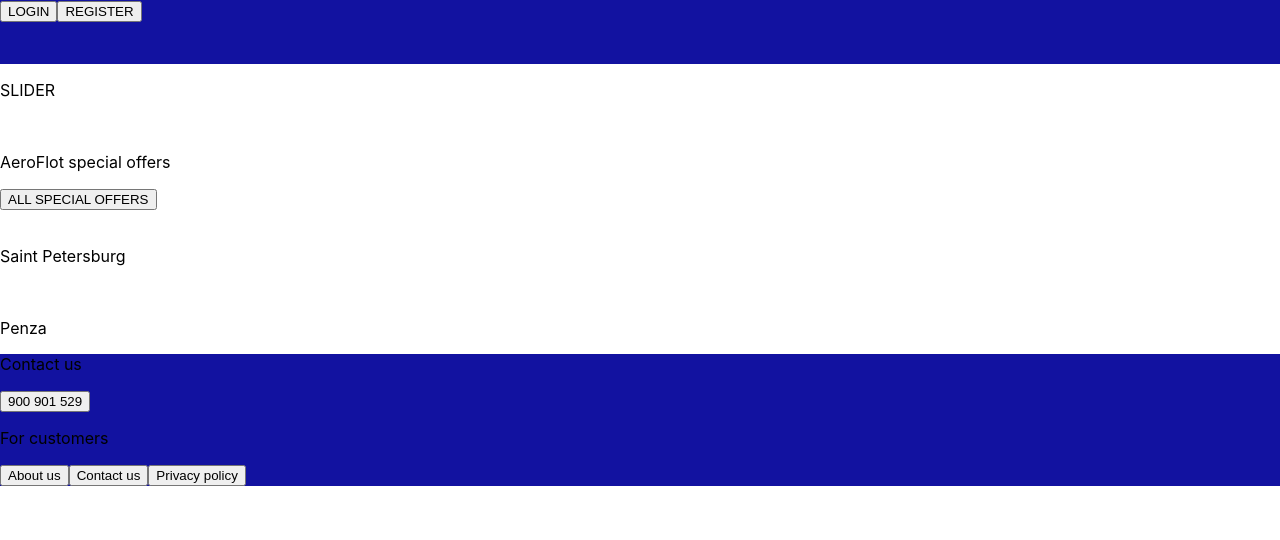
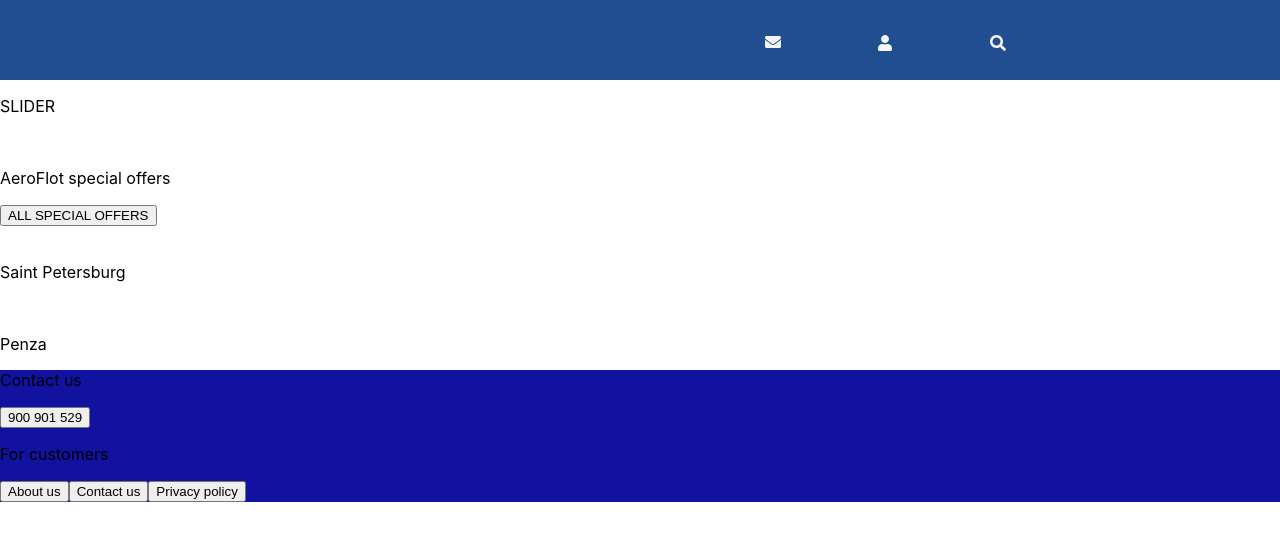
Before and after one commit to Jesus1994-7/SearchFlight_FRONT, a React (Create React App) app in the folder app/: page / in a window 1280 px wide. Shown: the top 540 px of the page. Built offline with nearby package versions, Linux system fonts and the light colour scheme; no server answers.

Commit message:
Add CSS at header

```diff
--- a/app/src/components/header/header.css
+++ /dev/null
@@ -1,4 +0,0 @@
-.comp-Header {
-    height: 4em;
-    background-color: rgb(18, 18, 160);
-}
--- a/app/src/components/header/header.jsx
+++ b/app/src/components/header/header.jsx
@@ -1,35 +1,49 @@
 import React from 'react';
 import { NavLink } from 'react-router-dom'
-import  user  from '../../redux/store.js'
+import user from '../../redux/store.js'
 
-import './header.css';
+import './header.scss';
+//ICONOS
+import { FontAwesomeIcon } from '@fortawesome/react-fontawesome'
+import { faEnvelope, faUser,faSearch } from '@fortawesome/free-solid-svg-icons'
 
 class Header extends React.Component {
     constructor(props) {
         super(props);
 
         this.state = {
-            isLoggedIn : false
+            isLoggedIn: false
         }
     };
 
     render() {
-        if(user ){
-            return(
-                <div className="comp-Header">
-                    <NavLink exact to="/">
-                        <img src="" alt=""/>
+        if (user) {
+            return (
+                <header className="comp-Header">
+                    <div><NavLink exact to="/">
+                        <img src="" alt="" />
                     </NavLink>
-                    <NavLink exact to="/login">
-                        <button>LOGIN</button>
-                    </NavLink>
-                    <NavLink exact to="/register">
-                        <button>REGISTER</button>
-                    </NavLink>
-                </div>
+                    </div>
+                    <div>
+                        <ul className="list-icons">
+                        <FontAwesomeIcon icon={faEnvelope} className="iconos"/> {/*CORREO*/}
+                            <li><FontAwesomeIcon  icon={faUser} className="iconos"/>  {/*CORREO*/}
+                            <ul>
+                                <li>
+                                <a href="/login" className="accesos">Login</a>
+                                <a href="/register" className="accesos">Register</a></li>
+                            </ul>
+                            </li>
+                            <li><FontAwesomeIcon icon={faSearch} className="iconos"/></li>
+                        </ul>
+                    </div>
+
+
+
+                </header>
             );
         }
-        }
-    };
+    }
+};
 
 export default Header;
--- /dev/null
+++ b/app/src/components/header/header.scss
@@ -0,0 +1,114 @@
+.comp-Header {
+    height: 5em;
+    background-color: #214E91;
+    display: flex;
+    justify-content: space-around;
+    align-content: center;
+    color: whitesmoke;
+
+    .list-icons {
+        display: flex;
+        justify-content: space-around;
+    }
+    .iconos {
+        cursor: pointer;
+        position: relative;
+        transition: linear 1s;
+        padding: 3em;
+        bottom: 30px;
+
+    }
+
+    /*ul {
+        list-style:  none;
+    }
+
+    a {
+        all: unset;
+        padding: 1em;
+        cursor: pointer;
+        color: whitesmoke;
+    }
+    .accesos {
+        display: inline-blockS;
+        overflow: hidden;
+    }*/
+    ul li {
+
+        list-style: none;
+        /*box-shadow: 0 0 10px rgba(100, 100, 100, 0.2) inset,1px 1px 1px #CCC;*/
+        display: inline-block;
+        line-height: 1;
+        margin: 1px;
+        border-radius: 3px;
+        position:relative;
+
+
+    }
+    ul li a {
+        color:inherit;
+        text-decoration:none !important;
+        font-size:18px;
+        width: 250px;
+    }
+
+    li ul {
+        position:absolute;
+        list-style:none;
+        width:180px;
+
+        margin-left:-110px;
+        top:50px;
+        font: 12px 'Open Sans Condensed', sans-serif;
+
+       /* This is important for the show/hide CSS animation */
+        max-height:0px;
+        overflow:hidden;
+
+       -webkit-transition:max-height 0.5s linear;
+    }
+
+    li:hover ul {
+        max-height:200px;
+    }
+    li ul li {
+        background-color: white;
+        border-top: none;
+
+    }
+    li ul li a {
+        padding:8px;
+        color: rgb(30, 97, 206) !important;
+        text-decoration:none !important;
+        display:block;
+    }
+
+
+    li ul li:first-child{
+        border-radius:3px 3px 0 0;
+        position:relative;
+        border-top: none;
+        text-align: center;
+        align-items: center;
+       }
+    li ul li:first-child:before{ /* the pointer tip */
+        content:'';
+        position:absolute;
+        width:1px;
+        height:1px;
+        border:5px solid rgb(30, 97, 206);
+        border-bottom-color: rgb(25, 58, 110);
+        top:-10px;
+        margin-left:-15px;
+
+       }
+    li ul li:last-child{
+        border-bottom-left-radius:3px;
+        border-bottom-right-radius:3px;
+        border-top: none;
+       }
+    .accesos:hover{
+        background-color: rgb(179, 221, 241);
+    }
+
+}
```
Also changed, not shown: app/package.json (+7 -0 lines), 1 other file (tests, documents, lock files or other folders).
